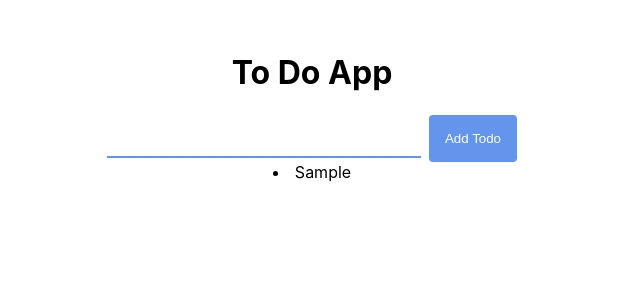
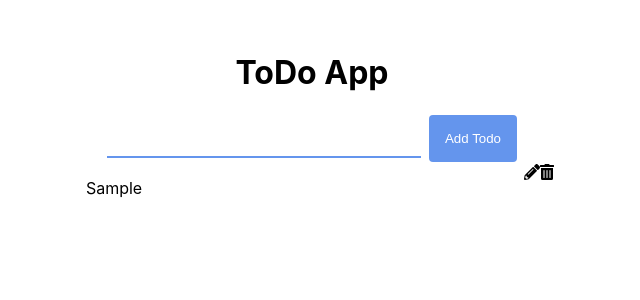
Before and after one commit to YaseenChauhan/todo-app, a React (Create React App) app: page / in a window 1280 px wide. Both pictures are taken after typing "Sample" into the empty fields and a click on the button "Add Todo". Shown: the top 300 px of the page, without its empty margins (328-968 px from the left). Built offline with nearby package versions, Linux system fonts and the light colour scheme.

Commit message:
add icons in todo component

```diff
--- a/src/components/App.js
+++ b/src/components/App.js
@@ -5,7 +5,7 @@ import ToDoList from '../containers/ToDoList'
 
 const App = () => (
   <div className="todo-app-container">
-    <h1>To Do App</h1>
+    <h1>ToDo App</h1>
     <AddTodo />
     <ToDoList />
   </div>
--- a/src/components/ToDo.js
+++ b/src/components/ToDo.js
@@ -1,15 +1,25 @@
 import React from 'react'
 import PropTypes from 'prop-types'
+import { FontAwesomeIcon } from '@fortawesome/react-fontawesome'
+import { faTrashAlt } from '@fortawesome/free-solid-svg-icons'
+import { faPencilAlt } from '@fortawesome/free-solid-svg-icons'
 
 const Todo = ({ onClick, completed, text }) => (
-  <li
+  <div className="todo">
+    <div
 		onClick={onClick}
 		style={{
 			textDecoration: completed ? 'line-through' : 'none'
 		}}
+		className='todo-item'
     >
       	{text}
-  </li>
+    </div>
+    <div>
+		<FontAwesomeIcon icon={faPencilAlt} />
+		<FontAwesomeIcon icon={faTrashAlt} />
+    </div>
+  </div>
 )
 
 Todo.propTypes = {
```
Also changed, not shown: src/actions/index.js (+7 -9 lines). Lines whose indentation alone changed are shown as unchanged.
